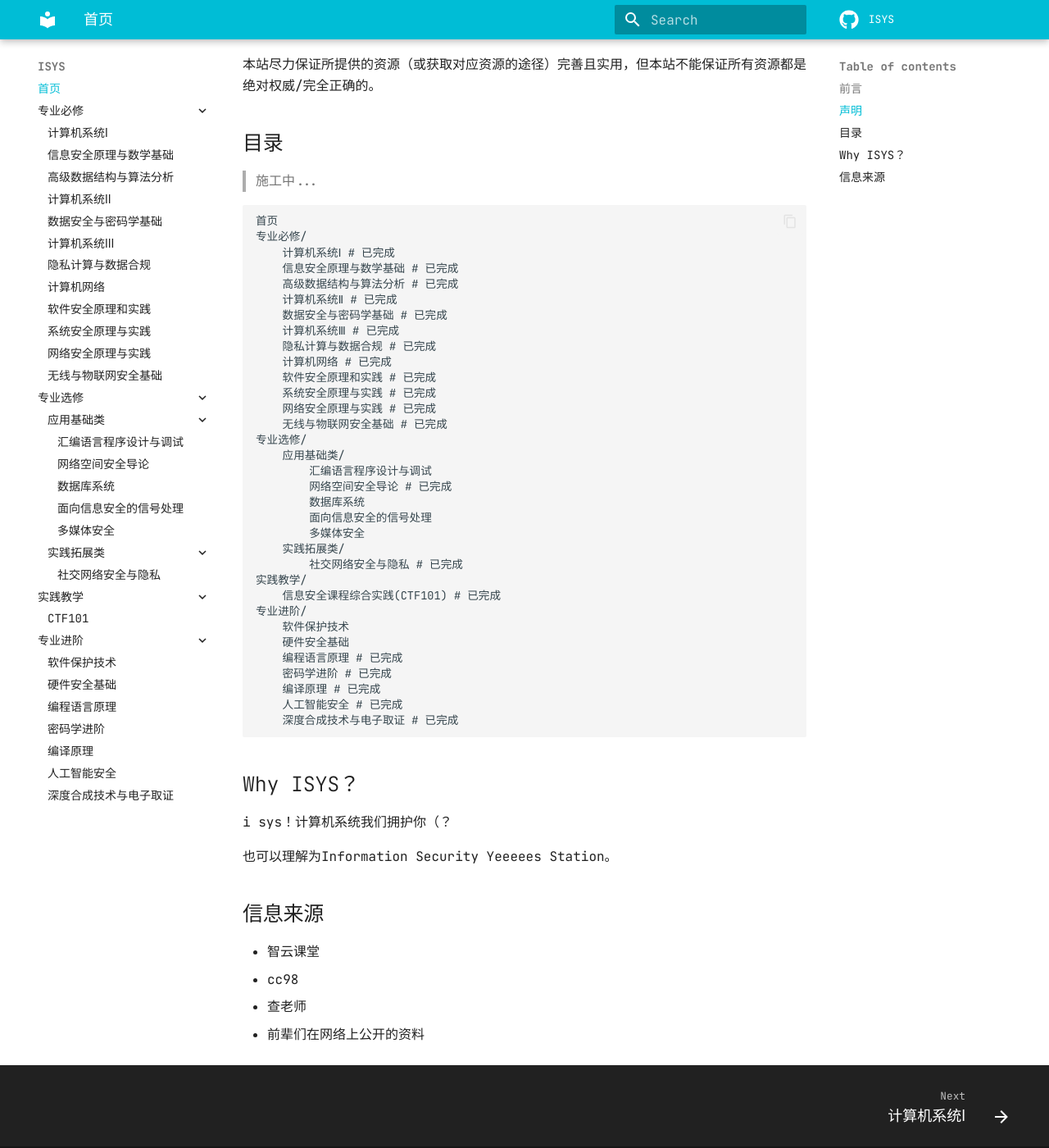
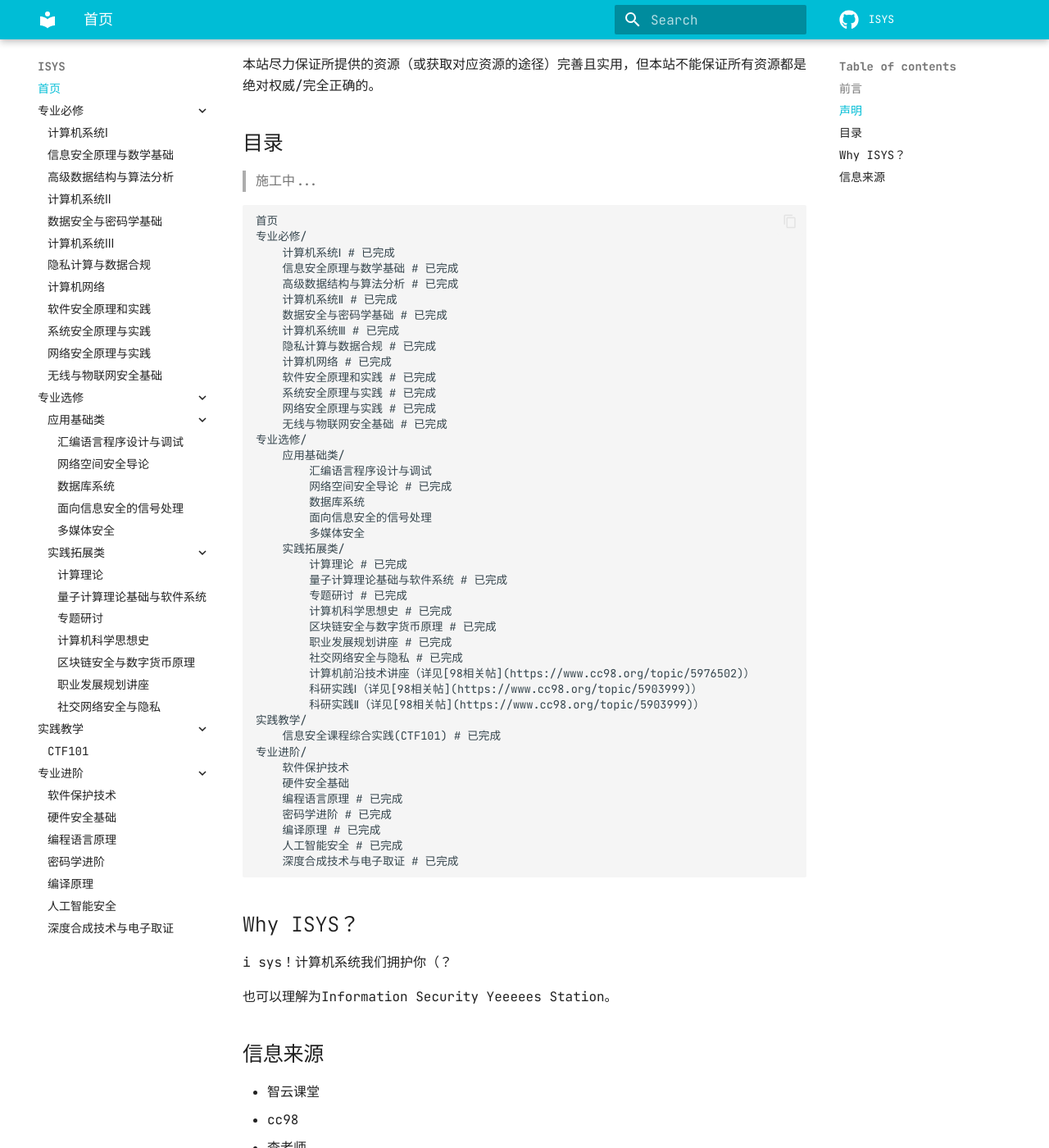
Before and after one commit to dreamem0ra1n/ISYS, an MkDocs documentation site: the page built from docs/index.md, in a window 1280 px wide and 1400 px high, scrolled down 441 px. Shown: the whole window at 82% size. Built offline with MkDocs 1.6.1 and Material for MkDocs 9.7.7, drawn with Linux system fonts in a browser that asks for light colours; comment, search, counter and statistics services are not loaded.

Commit message:
20260130_增补了实践拓展类课程

```diff
--- a/docs/index.md
+++ b/docs/index.md
@@ -34,7 +34,16 @@
             面向信息安全的信号处理
             多媒体安全
         实践拓展类/
+            计算理论 # 已完成
+            量子计算理论基础与软件系统 # 已完成
+            专题研讨 # 已完成
+            计算机科学思想史 # 已完成
+            区块链安全与数字货币原理 # 已完成
+            职业发展规划讲座 # 已完成
             社交网络安全与隐私 # 已完成
+            计算机前沿技术讲座（详见[98相关帖](https://www.cc98.org/topic/5976502)）
+            科研实践Ⅰ（详见[98相关帖](https://www.cc98.org/topic/5903999)）
+            科研实践Ⅱ（详见[98相关帖](https://www.cc98.org/topic/5903999)）
     实践教学/
         信息安全课程综合实践(CTF101) # 已完成
     专业进阶/
--- a/mkdocs.yml
+++ b/mkdocs.yml
@@ -26,6 +26,12 @@ nav:
         - 面向信息安全的信号处理: 专业选修/应用基础类/面向信息安全的信号处理.md
         - 多媒体安全: 专业选修/应用基础类/多媒体安全.md
       - 实践拓展类:
+        - 计算理论: 专业选修/实践拓展类/计算理论.md
+        - 量子计算理论基础与软件系统: 专业选修/实践拓展类/量子计算理论基础与软件系统.md
+        - 专题研讨: 专业选修/实践拓展类/专题研讨.md
+        - 计算机科学思想史: 专业选修/实践拓展类/计算机科学思想史.md
+        - 区块链安全与数字货币原理: 专业选修/实践拓展类/区块链安全与数字货币原理.md
+        - 职业发展规划讲座: 专业选修/实践拓展类/职业发展规划讲座.md
         - 社交网络安全与隐私: 专业选修/实践拓展类/社交网络安全与隐私.md
   - 实践教学:
       - CTF101: 实践教学/信息安全课程综合实践(CTF101).md
```
Also changed, not shown: docs/专业选修/实践拓展类/专题研讨.md (added, +32 -0 lines), docs/专业选修/实践拓展类/区块链安全与数字货币原理.md (added, +21 -0 lines), docs/专业选修/实践拓展类/职业发展规划讲座.md (added, +30 -0 lines), docs/专业选修/实践拓展类/计算机科学思想史.md (added, +29 -0 lines), docs/专业选修/实践拓展类/计算理论.md (added, +31 -0 lines), docs/专业选修/实践拓展类/量子计算理论基础与软件系统.md (added, +25 -0 lines).
